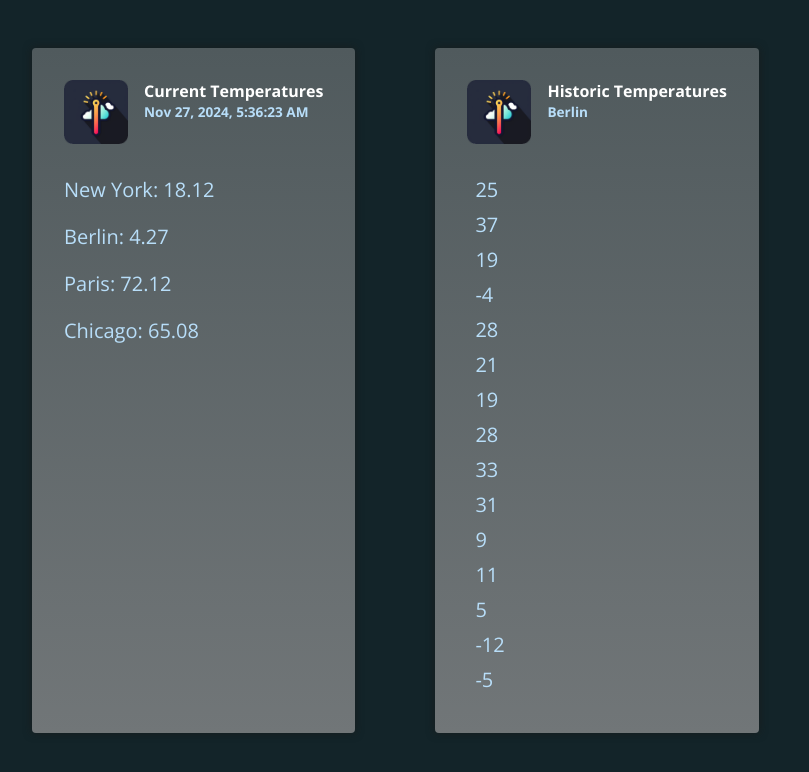
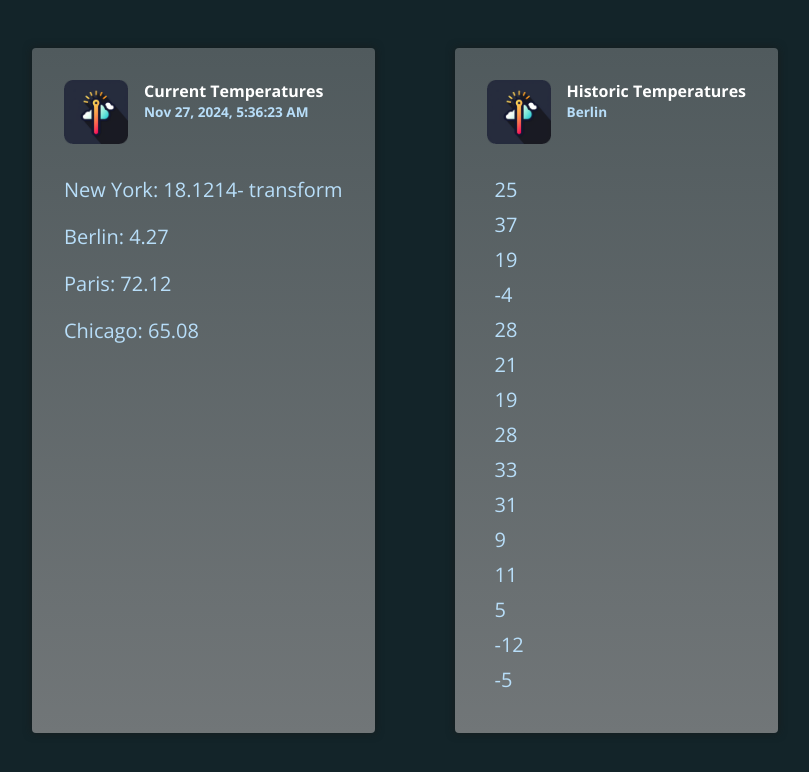
Before and after one commit to tomkedem/angular-pipes, an Angular app: page / in a window 1280 px wide. Shown: the top 772 px of the page, without its empty margins (168-977 px from the left). Built offline with nearby package versions, Linux system fonts and the light colour scheme.

Commit message:
Building a First Custom Pipe

```diff
--- a/src/app/app.component.html
+++ b/src/app/app.component.html
@@ -7,7 +7,7 @@
         <p>{{ currentDate | date: 'medium' }}</p>
       </div>
     </header>
-    <p>New York: {{ currentTemperaturs.newYork | number: '1.1-2' }}</p>
+    <p>New York: {{ currentTemperaturs.newYork | temp }}</p>
     <p>Berlin: {{ currentTemperaturs.berlin | number: '1.1-2' }}</p>
     <p>Paris: {{ currentTemperaturs.paris | number: '1.1-2'}}</p>
     <p>Chicago: {{ currentTemperaturs.chicago | number: '1.1-2'}}</p>
--- a/src/app/app.component.ts
+++ b/src/app/app.component.ts
@@ -1,10 +1,11 @@
 import { DatePipe, DecimalPipe } from '@angular/common';
 import { Component } from '@angular/core';
+import { TemperaturePipe } from './temperature.pipe';
 
 @Component({
   selector: 'app-root',
   standalone: true,
-  imports: [DatePipe, DecimalPipe],
+  imports: [DatePipe, DecimalPipe, TemperaturePipe],
   templateUrl: './app.component.html',
 })
 export class AppComponent {
--- /dev/null
+++ b/src/app/temperature.pipe.ts
@@ -0,0 +1,11 @@
+import { Pipe, PipeTransform} from '@angular/core'
+
+@Pipe({
+    name: 'temp',
+    standalone: true
+})
+export class TemperaturePipe implements PipeTransform{
+    transform(value: any, ...args: any[]) {
+        return value + '- transform'
+    }
+}
```
